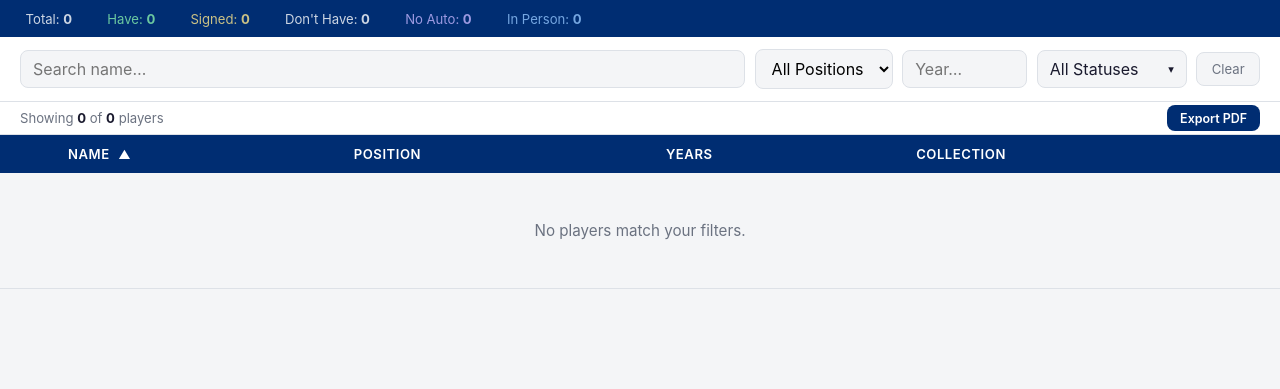
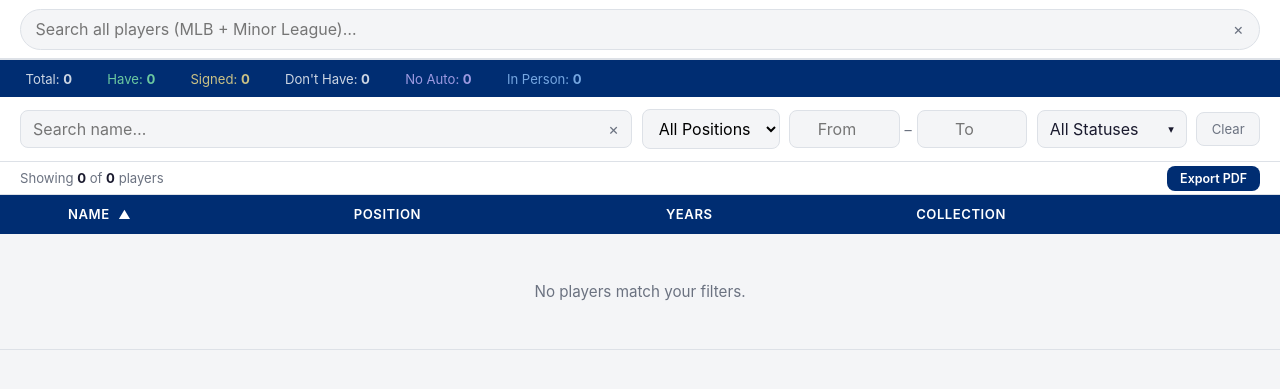
Before and after one commit to Tfols/phillies-roster, a Flask app: page / in a window 1280 px wide. Shown: the part 107-496 px from the top of the page. Run offline with Flask 3, Linux system fonts and the light colour scheme; the visitor is signed in with stand-in values (Sample User, id 1); data that the repository does not hold is empty; some libraries are stand-ins or nearby versions.

Commit message:
Add search clear button, year range filter, and unified cross-tab search
- X button in name search fields (MLB + minor league) clears input in one tap
- Year filter replaced with From/To range on both tabs; any overlap with player's active span matches
- Global search bar above tabs searches MLB + minor league simultaneously, shows combined results with level badge
- Unified results panel has its own PDF export button

Co-Authored-By: Claude Sonnet 4.6 <noreply@anthropic.com>

```diff
--- a/static/css/style.css
+++ b/static/css/style.css
@@ -224,9 +224,64 @@ input, select, textarea { font-size: 1rem; }
 }
 .filter-bar input:focus,
 .filter-bar select:focus { border-color: var(--red); }
-#searchInput  { flex: 1 1 160px; min-width: 140px; font-size: 1rem; }
+.filter-bar .search-wrap { flex: 1 1 160px; min-width: 140px; }
+#searchInput, #minorSearchInput { font-size: 1rem; }
 #posFilter    { flex: 0 1 110px; }
-#yearInput    { flex: 0 1 90px; }
+
+/* ── Search wrap & clear (×) button ────────────────────────────────────────── */
+.search-wrap { position: relative; display: flex; align-items: center; }
+.search-wrap input { width: 100%; padding-right: 2rem; }
+.search-clear {
+  position: absolute;
+  right: .45rem;
+  background: none;
+  border: none;
+  cursor: pointer;
+  color: var(--muted);
+  font-size: 1rem;
+  line-height: 1;
+  padding: 0;
+  width: 1.4rem;
+  height: 1.4rem;
+  border-radius: 50%;
+  display: flex;
+  align-items: center;
+  justify-content: center;
+  transition: color .15s, background .15s;
+}
+.search-clear:hover { color: var(--text); background: var(--border); }
+input[type="search"]::-webkit-search-cancel-button { -webkit-appearance: none; appearance: none; }
+
+/* ── Year range ──────────────────────────────────────────────────────────── */
+.year-range-wrap {
+  display: flex;
+  align-items: center;
+  gap: .3rem;
+  flex: 0 1 168px;
+}
+.year-range-wrap input { flex: 1; min-width: 0; text-align: center; padding: .5rem .3rem; }
+.year-sep { color: var(--muted); font-size: .9rem; flex-shrink: 0; }
+
+/* ── Global search bar ───────────────────────────────────────────────────── */
+.global-search-bar {
+  background: var(--surface);
+  border-bottom: 2px solid var(--border);
+  padding: .55rem 1.25rem;
+}
+.global-search-bar .search-wrap { width: 100%; }
+#globalSearch {
+  padding: .58rem .9rem;
+  padding-right: 2.5rem;
+  border: 1.5px solid var(--border);
+  border-radius: 24px;
+  font-size: 1rem;
+  background: var(--bg);
+  outline: none;
+  transition: border-color .2s, box-shadow .2s;
+}
+#globalSearch:focus { border-color: var(--navy); box-shadow: 0 0 0 3px rgba(0,45,114,.1); }
+.global-search-bar .search-clear { right: .65rem; }
+
 /* ── Status multi-select dropdown ──────────────────────────────────────────── */
 .status-dropdown { position: relative; flex: 0 1 150px; }
 .status-dropdown-btn {
@@ -498,6 +553,7 @@ th.sort-active .sort-icon { opacity: 1; }
 .level-short-season-a { background: #f3e8ff; color: #581c87; }
 .level-rookie,
 .level-rookie--intl- { background: #fce7f3; color: #831843; }
+.level-mlb { background: var(--navy); color: var(--white); }
 
 /* ── Minor league extra columns ──────────────────────────────────────────── */
 .col-affiliate { max-width: 140px; font-size: .82rem; }
@@ -507,7 +563,8 @@ th.sort-active .sort-icon { opacity: 1; }
 @media (max-width: 600px) {
   .header-text h1 { font-size: 1rem; }
   .filter-bar { padding: .6rem .75rem; gap: .5rem; }
-  #searchInput { flex: 1 1 100%; }
+  .filter-bar .search-wrap { flex: 1 1 100%; }
+  .year-range-wrap { flex: 1 1 140px; }
   .stats-bar { gap: 1rem; font-size: .78rem; }
 
   /* Hide photo column — saves ~50px, lets table fit 375px screens */
--- a/static/js/app.js
+++ b/static/js/app.js
@@ -74,6 +74,11 @@ function clearDropdown(menu, btn) {
   makeDropdownLabel(menu, btn);
 }
 
+function wireSearchClear(input, btn, onClear) {
+  input.addEventListener('input', () => { btn.hidden = input.value === ''; });
+  btn.addEventListener('click', () => { input.value = ''; btn.hidden = true; onClear(); });
+}
+
 function wireDropdown(btn, menu, onChange) {
   btn.innerHTML = '<span class="dd-label">All Statuses</span> <span class="dd-arrow">▾</span>';
   btn.addEventListener('click', e => { e.stopPropagation(); menu.classList.toggle('open'); });
@@ -119,10 +124,10 @@ async function onStatusChange(e) {
     sel.classList.add(prevClass);
     if (api === 'minors') {
       updateMinorStats();
-      renderMinors();
+      if (panelUnified.hidden) renderMinors(); else renderUnified();
     } else {
       updateGlobalStats();
-      render();
+      if (panelUnified.hidden) render(); else renderUnified();
     }
   }
 }
@@ -134,15 +139,18 @@ async function onStatusChange(e) {
 let allPlayers = [];
 let sortCol    = 'full_name';
 let sortAsc    = true;
+let activeTab  = 'mlb';
 
-const tbody       = document.getElementById('playerBody');
-const searchInput = document.getElementById('searchInput');
-const posFilter   = document.getElementById('posFilter');
-const yearInput   = document.getElementById('yearInput');
-const mlbDDBtn    = document.getElementById('statusDropdownBtn');
-const mlbDDMenu   = document.getElementById('statusDropdownMenu');
-const clearBtn    = document.getElementById('clearBtn');
-const rosterCount = document.getElementById('rosterCount');
+const tbody          = document.getElementById('playerBody');
+const searchInput    = document.getElementById('searchInput');
+const mlbSearchClear = document.getElementById('mlbSearchClear');
+const posFilter      = document.getElementById('posFilter');
+const yearFromInput  = document.getElementById('yearFrom');
+const yearToInput    = document.getElementById('yearTo');
+const mlbDDBtn       = document.getElementById('statusDropdownBtn');
+const mlbDDMenu      = document.getElementById('statusDropdownMenu');
+const clearBtn       = document.getElementById('clearBtn');
+const rosterCount    = document.getElementById('rosterCount');
 
 const statTotal    = document.getElementById('statTotal');
 const statHave     = document.getElementById('statHave');
@@ -178,14 +186,19 @@ function populatePositionFilter(select, players) {
 function getFiltered() {
   const search   = searchInput.value.trim().toLowerCase();
   const pos      = posFilter.value;
-  const year     = parseInt(yearInput.value, 10) || null;
+  const yearFrom = parseInt(yearFromInput.value, 10) || null;
+  const yearTo   = parseInt(yearToInput.value, 10)   || null;
   const statuses = new Set(
     [...mlbDDMenu.querySelectorAll('input[type="checkbox"]:checked')].map(cb => cb.value)
   );
   let list = allPlayers.filter(p => {
     if (search && !p.full_name.toLowerCase().includes(search)) return false;
     if (pos    && p.position !== pos) return false;
-    if (year   && !(p.year_start <= year && (p.year_end ?? 9999) >= year)) return false;
+    if (yearFrom || yearTo) {
+      const end = p.year_end ?? 9999;
+      if (yearFrom && end < yearFrom) return false;
+      if (yearTo   && p.year_start > yearTo) return false;
+    }
     if (statuses.size > 0 && !statuses.has(p.collection_status)) return false;
     return true;
   });
@@ -251,14 +264,17 @@ function setupMLBFilters() {
     render();
   });
   searchInput.addEventListener('input', () => { clearTimeout(t); t = setTimeout(render, 200); });
+  wireSearchClear(searchInput, mlbSearchClear, render);
   posFilter.addEventListener('change', render);
-  yearInput.addEventListener('input',  () => { clearTimeout(t); t = setTimeout(render, 300); });
+  yearFromInput.addEventListener('input', () => { clearTimeout(t); t = setTimeout(render, 300); });
+  yearToInput.addEventListener('input',   () => { clearTimeout(t); t = setTimeout(render, 300); });
   document.querySelector('#panel-mlb .stats-bar').addEventListener('click', e => {
     const span = e.target.closest('[data-filter]');
     if (span) applyStatFilter(span.dataset.filter);
   });
   clearBtn.addEventListener('click', () => {
-    searchInput.value = ''; posFilter.value = ''; yearInput.value = '';
+    searchInput.value = ''; mlbSearchClear.hidden = true;
+    posFilter.value = ''; yearFromInput.value = ''; yearToInput.value = '';
     clearDropdown(mlbDDMenu, mlbDDBtn);
     document.querySelectorAll('#panel-mlb .stats-bar span[data-filter]').forEach(s => s.classList.remove('stat-active'));
     render();
@@ -294,16 +310,18 @@ let minorSortCol   = 'full_name';
 let minorSortAsc   = true;
 let minorsLoaded   = false;
 
-const minorTbody         = document.getElementById('minorBody');
-const minorSearchInput   = document.getElementById('minorSearchInput');
-const minorPosFilter     = document.getElementById('minorPosFilter');
-const minorLevelFilter   = document.getElementById('minorLevelFilter');
-const minorAffFilter     = document.getElementById('minorAffiliateFilter');
-const minorYearInput     = document.getElementById('minorYearInput');
-const minorDDBtn         = document.getElementById('minorStatusDropdownBtn');
-const minorDDMenu        = document.getElementById('minorStatusDropdownMenu');
-const minorClearBtn      = document.getElementById('minorClearBtn');
-const minorRosterCount   = document.getElementById('minorRosterCount');
+const minorTbody          = document.getElementById('minorBody');
+const minorSearchInput    = document.getElementById('minorSearchInput');
+const minorSearchClear    = document.getElementById('minorSearchClear');
+const minorPosFilter      = document.getElementById('minorPosFilter');
+const minorLevelFilter    = document.getElementById('minorLevelFilter');
+const minorAffFilter      = document.getElementById('minorAffiliateFilter');
+const minorYearFromInput  = document.getElementById('minorYearFrom');
+const minorYearToInput    = document.getElementById('minorYearTo');
+const minorDDBtn          = document.getElementById('minorStatusDropdownBtn');
+const minorDDMenu         = document.getElementById('minorStatusDropdownMenu');
+const minorClearBtn       = document.getElementById('minorClearBtn');
+const minorRosterCount    = document.getElementById('minorRosterCount');
 
 const minorStatTotal    = document.getElementById('minorStatTotal');
 const minorStatHave     = document.getElementById('minorStatHave');
@@ -311,6 +329,12 @@ const minorStatSigned   = document.getElementById('minorStatSigned');
 const minorStatDont     = document.getElementById('minorStatDont');
 const minorStatNoAuto   = document.getElementById('minorStatNoAuto');
 const minorStatInPerson = document.getElementById('minorStatInPerson');
+
+const globalSearch      = document.getElementById('globalSearch');
+const globalSearchClear = document.getElementById('globalSearchClear');
+const unifiedBody       = document.getElementById('unifiedBody');
+const unifiedCount      = document.getElementById('unifiedCount');
+const panelUnified      = document.getElementById('panel-unified');
 
 async function loadMinors() {
   minorTbody.innerHTML = `<tr class="loading-row"><td colspan="7"><span class="spinner"></span>Loading minor league roster…</td></tr>`;
@@ -322,6 +346,7 @@ async function loadMinors() {
     renderMinors();
     updateMinorStats();
     minorsLoaded = true;
+    if (!panelUnified.hidden) renderUnified();
   } catch {
     minorTbody.innerHTML = `<tr class="empty-row"><td colspan="7">Failed to load minor league data. Please refresh.</td></tr>`;
   }
@@ -353,7 +378,8 @@ function getMinorFiltered() {
   const pos      = minorPosFilter.value;
   const level    = minorLevelFilter.value;
   const aff      = minorAffFilter.value;
-  const year     = parseInt(minorYearInput.value, 10) || null;
+  const yearFrom = parseInt(minorYearFromInput.value, 10) || null;
+  const yearTo   = parseInt(minorYearToInput.value, 10)   || null;
   const statuses = new Set(
     [...minorDDMenu.querySelectorAll('input[type="checkbox"]:checked')].map(cb => cb.value)
   );
@@ -363,7 +389,11 @@ function getMinorFiltered() {
     if (pos   && p.position !== pos) return false;
     if (level && p.level !== level) return false;
     if (aff   && p.affiliate_name !== aff) return false;
-    if (year  && !(p.year_start <= year && (p.year_end ?? 9999) >= year)) return false;
+    if (yearFrom || yearTo) {
+      const end = p.year_end ?? 9999;
+      if (yearFrom && end < yearFrom) return false;
+      if (yearTo   && p.year_start > yearTo) return false;
+    }
     if (statuses.size > 0 && !statuses.has(p.collection_status)) return false;
     return true;
   });
@@ -439,10 +469,12 @@ function setupMinorFilters() {
     renderMinors();
   });
   minorSearchInput.addEventListener('input',  () => { clearTimeout(t); t = setTimeout(renderMinors, 200); });
+  wireSearchClear(minorSearchInput, minorSearchClear, renderMinors);
   minorPosFilter.addEventListener('change',   renderMinors);
   minorLevelFilter.addEventListener('change', renderMinors);
   minorAffFilter.addEventListener('change',   renderMinors);
-  minorYearInput.addEventListener('input',    () => { clearTimeout(t); t = setTimeout(renderMinors, 300); });
+  minorYearFromInput.addEventListener('input', () => { clearTimeout(t); t = setTimeout(renderMinors, 300); });
+  minorYearToInput.addEventListener('input',   () => { clearTimeout(t); t = setTimeout(renderMinors, 300); });
 
   document.querySelector('#panel-minors .stats-bar').addEventListener('click', e => {
     const span = e.target.closest('[data-minor-filter]');
@@ -450,8 +482,9 @@ function setupMinorFilters() {
   });
 
   minorClearBtn.addEventListener('click', () => {
-    minorSearchInput.value = ''; minorPosFilter.value = ''; minorLevelFilter.value = '';
-    minorAffFilter.value = ''; minorYearInput.value = '';
+    minorSearchInput.value = ''; minorSearchClear.hidden = true;
+    minorPosFilter.value = ''; minorLevelFilter.value = '';
+    minorAffFilter.value = ''; minorYearFromInput.value = ''; minorYearToInput.value = '';
     clearDropdown(minorDDMenu, minorDDBtn);
     document.querySelectorAll('#panel-minors .stats-bar span[data-minor-filter]').forEach(s => s.classList.remove('stat-active'));
     renderMinors();
@@ -486,11 +519,15 @@ function setupTabs() {
   document.querySelectorAll('.tab-btn').forEach(btn => {
     btn.addEventListener('click', () => {
       const tab = btn.dataset.tab;
+      if (!panelUnified.hidden) {
+        globalSearch.value = '';
+        globalSearchClear.hidden = true;
+        panelUnified.hidden = true;
+      }
+      activeTab = tab;
       document.querySelectorAll('.tab-btn').forEach(b => b.classList.toggle('active', b === btn));
       document.querySelectorAll('.tab-panel').forEach(p => { p.hidden = p.id !== `panel-${tab}`; });
-      if (tab === 'minors' && !minorsLoaded) {
-        loadMinors();
-      }
+      if (tab === 'minors' && !minorsLoaded) loadMinors();
     });
   });
 }
@@ -503,12 +540,15 @@ function getMlbFilterDesc() {
   const parts = [];
   const search   = searchInput.value.trim();
   const pos      = posFilter.value;
-  const year     = yearInput.value.trim();
+  const yearFrom = yearFromInput.value.trim();
+  const yearTo   = yearToInput.value.trim();
   const statuses = [...mlbDDMenu.querySelectorAll('input[type="checkbox"]:checked')].map(cb => cb.value);
-  if (search)          parts.push(`Name: "${search}"`);
-  if (pos)             parts.push(`Position: ${pos}`);
-  if (year)            parts.push(`Year: ${year}`);
-  if (statuses.length) parts.push(`Status: ${statuses.join(', ')}`);
+  if (search)                  parts.push(`Name: "${search}"`);
+  if (pos)                     parts.push(`Position: ${pos}`);
+  if (yearFrom && yearTo)      parts.push(`Years: ${yearFrom}–${yearTo}`);
+  else if (yearFrom)           parts.push(`From: ${yearFrom}`);
+  else if (yearTo)             parts.push(`To: ${yearTo}`);
+  if (statuses.length)         parts.push(`Status: ${statuses.join(', ')}`);
   return parts;
 }
 
@@ -518,14 +558,17 @@ function getMinorFilterDesc() {
   const pos      = minorPosFilter.value;
   const level    = minorLevelFilter.value;
   const aff      = minorAffFilter.value;
-  const year     = minorYearInput.value.trim();
+  const yearFrom = minorYearFromInput.value.trim();
+  const yearTo   = minorYearToInput.value.trim();
   const statuses = [...minorDDMenu.querySelectorAll('input[type="checkbox"]:checked')].map(cb => cb.value);
-  if (search)          parts.push(`Name: "${search}"`);
-  if (pos)             parts.push(`Position: ${pos}`);
-  if (level)           parts.push(`Level: ${level}`);
-  if (aff)             parts.push(`Affiliate: ${aff}`);
-  if (year)            parts.push(`Year: ${year}`);
-  if (statuses.length) parts.push(`Status: ${statuses.join(', ')}`);
+  if (search)                  parts.push(`Name: "${search}"`);
+  if (pos)                     parts.push(`Position: ${pos}`);
+  if (level)                   parts.push(`Level: ${level}`);
+  if (aff)                     parts.push(`Affiliate: ${aff}`);
+  if (yearFrom && yearTo)      parts.push(`Years: ${yearFrom}–${yearTo}`);
+  else if (yearFrom)           parts.push(`From: ${yearFrom}`);
+  else if (yearTo)             parts.push(`To: ${yearTo}`);
+  if (statuses.length)         parts.push(`Status: ${statuses.join(', ')}`);
   return parts;
 }
 
@@ -534,12 +577,13 @@ function exportChecklistPDF(players, tab) {
   if (players.length === 0) { showToast('No players to export', true); return; }
 
   const { jsPDF } = window.jspdf;
-  const doc      = new jsPDF({ unit: 'mm', format: 'letter' });
-  const isMinor  = tab === 'minors';
-  const title    = isMinor
-    ? 'Philadelphia Phillies — Minor League Checklist'
+  const doc       = new jsPDF({ unit: 'mm', format: 'letter' });
+  const isMinor   = tab === 'minors';
+  const isUnified = tab === 'unified';
+  const title     = isMinor   ? 'Philadelphia Phillies — Minor League Checklist'
+    : isUnified   ? 'Philadelphia Phillies — All Players Checklist'
     : 'Philadelphia Phillies — MLB Roster Checklist';
-  const filters  = isMinor ? getMinorFilterDesc() : getMlbFilterDesc();
+  const filters   = isMinor ? getMinorFilterDesc() : isUnified ? getUnifiedFilterDesc() : getMlbFilterDesc();
   const subtitle = filters.length ? filters.join(' · ') : 'All Players';
   const dateStr  = new Date().toLocaleDateString('en-US', { year: 'numeric', month: 'short', day: 'numeric' });
 
@@ -628,11 +672,13 @@ function exportChecklistPDF(players, tab) {
     const pos   = p.position    || '—';
     const years = p.years_active || '—';
     let meta;
-    if (isMinor) {
+    if (isMinor || (isUnified && p._tab === 'minors')) {
       const lvl = (p.level || '—')
         .replace('Triple-A', 'AAA').replace('Double-A', 'AA')
         .replace('High-A', 'Hi-A').replace('Single-A', 'A');
       meta = `${pos} · ${lvl} · ${years}`;
+    } else if (isUnified) {
+      meta = `${pos} · MLB · ${years}`;
     } else {
       meta = `${pos} · ${years}`;
     }
@@ -658,7 +704,84 @@ function exportChecklistPDF(players, tab) {
   const slug = filters.length
     ? filters.map(f => f.replace(/[^a-z0-9]+/gi, '-')).join('-').toLowerCase().slice(0, 40)
     : 'all';
-  doc.save(`phillies-${isMinor ? 'minors' : 'mlb'}-${slug}.pdf`);
+  doc.save(`phillies-${isMinor ? 'minors' : isUnified ? 'all' : 'mlb'}-${slug}.pdf`);
+}
+
+// ════════════════════════════════════════════════════════════════════════════
+//  UNIFIED SEARCH
+// ════════════════════════════════════════════════════════════════════════════
+
+function getUnifiedFilterDesc() {
+  const q = globalSearch.value.trim();
+  return q ? [`Search: "${q}"`] : [];
+}
+
+function getUnifiedFiltered() {
+  const q = globalSearch.value.trim().toLowerCase();
+  if (!q) return [];
+  const mlb   = allPlayers.filter(p => p.full_name.toLowerCase().includes(q))
+                           .map(p => ({ ...p, _tab: 'mlb' }));
+  const minor = allMinors.filter(p  => p.full_name.toLowerCase().includes(q))
+                          .map(p => ({ ...p, _tab: 'minors' }));
+  return [...mlb, ...minor].sort((a, b) => a.full_name.localeCompare(b.full_name));
+}
+
+function renderUnified() {
+  const players  = getUnifiedFiltered();
+  const mlbCnt   = players.filter(p => p._tab === 'mlb').length;
+  const minorCnt = players.filter(p => p._tab === 'minors').length;
+  const loading  = !minorsLoaded ? ' <em>(minor league loading…)</em>' : '';
+  unifiedCount.innerHTML = `<strong>${players.length.toLocaleString()}</strong> players — ${mlbCnt} MLB, ${minorCnt} minor league${loading}`;
+  if (players.length === 0) {
+    unifiedBody.innerHTML = `<tr class="empty-row"><td colspan="6">No players match your search.</td></tr>`;
+    return;
+  }
+  unifiedBody.innerHTML = players.map(p => {
+    const lvl    = p._tab === 'mlb' ? 'MLB' : (p.level || '—');
+    const lvlCls = p._tab === 'mlb' ? 'level-mlb'
+      : `level-${(p.level || '').toLowerCase().replace(/[^a-z]/g, '-')}`;
+    return `<tr data-id="${p.id}">
+      <td class="col-photo">${avatarHTML(p)}</td>
+      <td class="player-name">${playerNameHTML(p)}</td>
+      <td><span class="pos-badge">${esc(p.position || '—')}</span></td>
+      <td><span class="level-badge ${esc(lvlCls)}">${esc(lvl)}</span></td>
+      <td>${esc(p.years_active || '—')}</td>
+      <td>${statusSelectHTML(p, p._tab === 'mlb' ? 'players' : 'minors')}</td>
+    </tr>`;
+  }).join('');
+}
+
+function enterUnifiedMode() {
+  document.querySelectorAll('.tab-panel').forEach(p => { p.hidden = true; });
+  panelUnified.hidden = false;
+  document.querySelectorAll('.tab-btn').forEach(b => b.classList.remove('active'));
+  renderUnified();
+}
+
+function exitUnifiedMode() {
+  globalSearch.value = '';
+  globalSearchClear.hidden = true;
+  panelUnified.hidden = true;
+  document.querySelectorAll('.tab-panel').forEach(p => { p.hidden = p.id !== `panel-${activeTab}`; });
+  document.querySelectorAll('.tab-btn').forEach(b => b.classList.toggle('active', b.dataset.tab === activeTab));
+}
+
+function setupUnifiedSearch() {
+  let t;
+  globalSearch.addEventListener('input', () => {
+    globalSearchClear.hidden = globalSearch.value === '';
+    clearTimeout(t);
+    if (globalSearch.value.trim()) {
+      if (!minorsLoaded) loadMinors();
+      t = setTimeout(enterUnifiedMode, 200);
+    } else {
+      exitUnifiedMode();
+    }
+  });
+  globalSearchClear.addEventListener('click', exitUnifiedMode);
+  document.getElementById('unifiedExportBtn').addEventListener('click', () => {
+    exportChecklistPDF(getUnifiedFiltered(), 'unified');
+  });
 }
 
 // ── Service Worker cleanup ──────────────────────────────────────────────────
@@ -678,12 +801,16 @@ document.addEventListener('DOMContentLoaded', async () => {
   setupTabs();
   setupMinorFilters();
   setupMinorSort();
+  setupUnifiedSearch();
   cleanupServiceWorkers();
 
   tbody.addEventListener('change', e => {
     if (e.target.matches('.status-select')) onStatusChange(e);
   });
   minorTbody.addEventListener('change', e => {
+    if (e.target.matches('.status-select')) onStatusChange(e);
+  });
+  unifiedBody.addEventListener('change', e => {
     if (e.target.matches('.status-select')) onStatusChange(e);
   });
 
--- a/templates/roster.html
+++ b/templates/roster.html
@@ -19,6 +19,15 @@
   <button class="tab-btn" data-tab="minors">🌱 Minor League</button>
 </nav>
 
+<!-- ── Global search ──────────────────────────────────────────────────── -->
+<div class="global-search-bar">
+  <div class="search-wrap">
+    <input type="search" id="globalSearch" placeholder="Search all players (MLB + Minor League)…"
+      autocomplete="off" autocorrect="off" spellcheck="false">
+    <button class="search-clear" id="globalSearchClear" hidden aria-label="Clear">×</button>
+  </div>
+</div>
+
 <!-- ══════════════════════════════════════════════════════════════════════ -->
 <!--  MLB PANEL                                                            -->
 <!-- ══════════════════════════════════════════════════════════════════════ -->
@@ -36,12 +45,19 @@
 
   <!-- Filter bar -->
   <div class="filter-bar">
-    <input type="search" id="searchInput" placeholder="Search name…"
-      autocomplete="off" autocorrect="off" spellcheck="false">
+    <div class="search-wrap">
+      <input type="search" id="searchInput" placeholder="Search name…"
+        autocomplete="off" autocorrect="off" spellcheck="false">
+      <button class="search-clear" id="mlbSearchClear" hidden aria-label="Clear">×</button>
+    </div>
     <select id="posFilter">
       <option value="">All Positions</option>
     </select>
-    <input type="number" id="yearInput" placeholder="Year…" min="1883" max="2025">
+    <div class="year-range-wrap">
+      <input type="number" id="yearFrom" placeholder="From" min="1883" max="2025">
+      <span class="year-sep">–</span>
+      <input type="number" id="yearTo" placeholder="To" min="1883" max="2025">
+    </div>
     <div class="status-dropdown" id="statusDropdown">
       <button type="button" class="status-dropdown-btn" id="statusDropdownBtn">
         All Statuses <span class="dd-arrow">▾</span>
@@ -100,8 +116,11 @@
 
   <!-- Minor league filter bar -->
   <div class="filter-bar">
-    <input type="search" id="minorSearchInput" placeholder="Search name…"
-      autocomplete="off" autocorrect="off" spellcheck="false">
+    <div class="search-wrap">
+      <input type="search" id="minorSearchInput" placeholder="Search name…"
+        autocomplete="off" autocorrect="off" spellcheck="false">
+      <button class="search-clear" id="minorSearchClear" hidden aria-label="Clear">×</button>
+    </div>
     <select id="minorPosFilter">
       <option value="">All Positions</option>
     </select>
@@ -118,7 +137,11 @@
     <select id="minorAffiliateFilter">
       <option value="">All Affiliates</option>
     </select>
-    <input type="number" id="minorYearInput" placeholder="Year…" min="2005" max="2025">
+    <div class="year-range-wrap">
+      <input type="number" id="minorYearFrom" placeholder="From" min="2005" max="2025">
+      <span class="year-sep">–</span>
+      <input type="number" id="minorYearTo" placeholder="To" min="2005" max="2025">
+    </div>
     <div class="status-dropdown" id="minorStatusDropdown">
       <button type="button" class="status-dropdown-btn" id="minorStatusDropdownBtn">
         All Statuses <span class="dd-arrow">▾</span>
@@ -162,6 +185,31 @@
 
 </div><!-- #panel-minors -->
 
+<!-- ══════════════════════════════════════════════════════════════════════ -->
+<!--  UNIFIED SEARCH PANEL                                                 -->
+<!-- ══════════════════════════════════════════════════════════════════════ -->
+<div id="panel-unified" class="tab-panel" hidden>
+  <div class="roster-count-bar">
+    <div class="roster-count" id="unifiedCount"></div>
+    <button id="unifiedExportBtn" class="btn-export">Export PDF</button>
+  </div>
+  <div class="table-wrapper">
+    <table class="roster-table">
+      <thead>
+        <tr>
+          <th class="col-photo"></th>
+          <th>Name</th>
+          <th>Pos</th>
+          <th>Level</th>
+          <th>Years</th>
+          <th>Collection</th>
+        </tr>
+      </thead>
+      <tbody id="unifiedBody"></tbody>
+    </table>
+  </div>
+</div><!-- #panel-unified -->
+
 <!-- ── Toast ──────────────────────────────────────────────────────────── -->
 <div class="toast" id="toast"></div>
 
```
